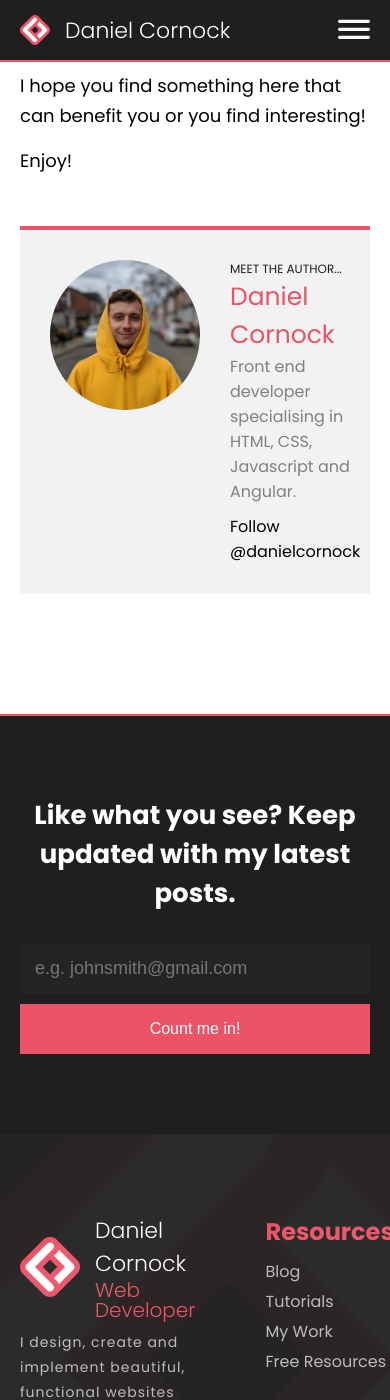
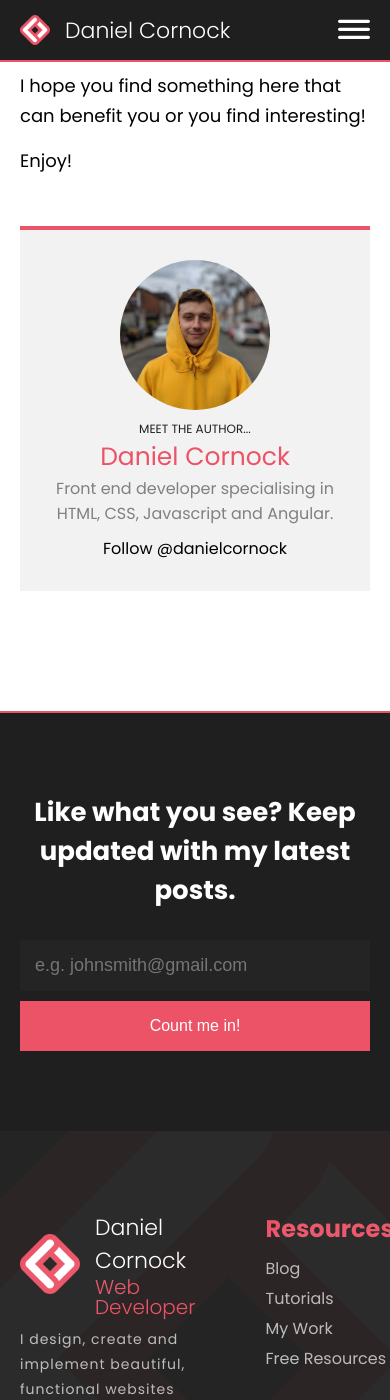
Before and after one commit to danielcornock/personal-portfolio-v1, a Jekyll site: the page built from _posts/2019-05-16-my-first-post.md, in a window 390 px wide and 1400 px high, scrolled down 1094 px. Built offline with Jekyll 4.4.1, drawn with Linux system fonts in a browser that asks for light colours; nearby versions of some CDN libraries; comment, search, counter and statistics services are not loaded.

Commit message:
made post footer responsive

```diff
--- a/style.css
+++ b/style.css
@@ -1514,6 +1514,14 @@ input, textarea {
   padding: 30px;
 }
 
+@media (max-width: 570px) {
+  .post__footer {
+    -ms-grid-columns: 1fr;
+        grid-template-columns: 1fr;
+    text-align: center;
+  }
+}
+
 .post__footer__img {
   border-radius: 50%;
   height: 150px;
@@ -1522,6 +1530,12 @@ input, textarea {
      object-fit: cover;
   -o-object-position: bottom;
      object-position: bottom;
+}
+
+@media (max-width: 570px) {
+  .post__footer__img {
+    margin: auto;
+  }
 }
 
 .post__footer__details {
@@ -1536,6 +1550,13 @@ input, textarea {
       -ms-flex-pack: center;
           justify-content: center;
   padding-left: 30px;
+}
+
+@media (max-width: 570px) {
+  .post__footer__details {
+    padding-left: 0;
+    margin-top: 10px;
+  }
 }
 
 .post__footer__intro {
```
Also changed, not shown: _sass/modules/_post.scss (+18 -0 lines), 2 other files.
